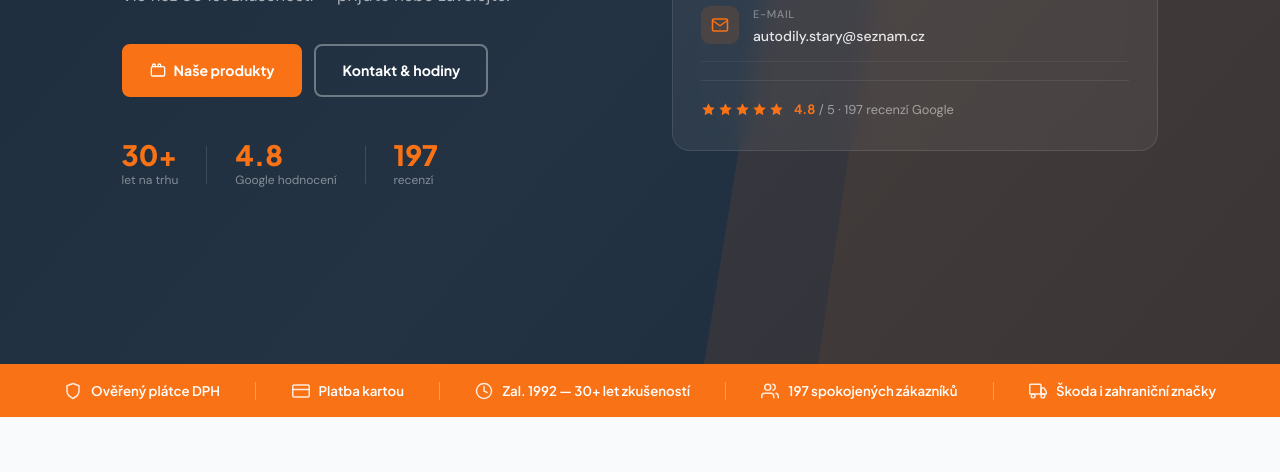
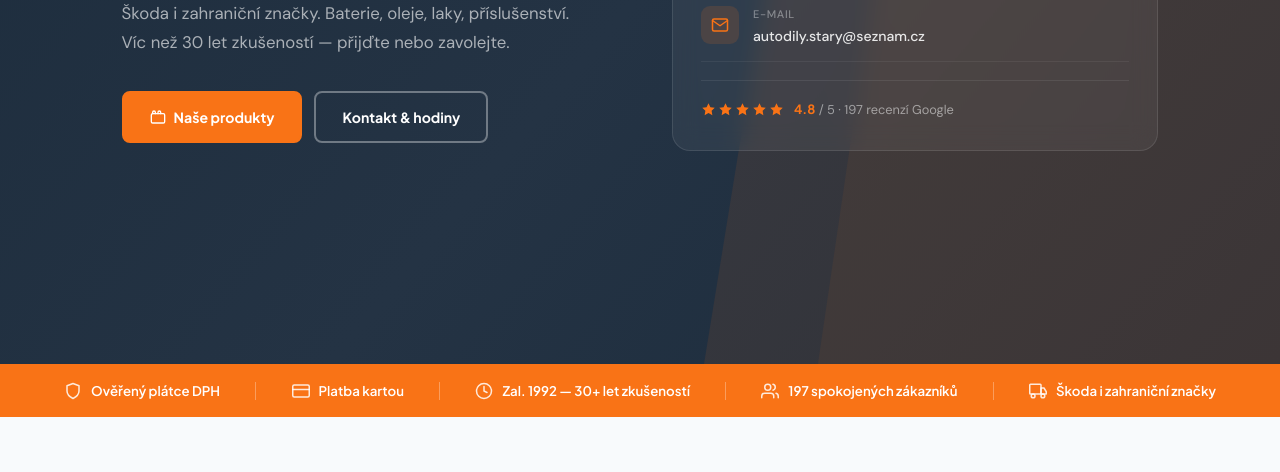
Before and after one commit to supercigan/autodilystary, a plain HTML site: page index.html in a window 1280 px wide. Shown: the part 628-1100 px from the top of the page. Drawn offline with Linux system fonts and the light colour scheme.

Commit message:
Remove stats from hero section

```diff
--- a/index.html
+++ b/index.html
@@ -173,12 +173,7 @@
     .hero__title { color: var(--white); margin-bottom: 18px; }
     .hero__title em { font-style: normal; color: var(--orange); }
     .hero__subtitle { color: rgba(255,255,255,.62); font-size: 1.05rem; line-height: 1.72; margin-bottom: 34px; max-width: 460px; }
-    .hero__actions { display: flex; gap: 12px; flex-wrap: wrap; margin-bottom: 44px; }
-    .hero__stats { display: flex; gap: 28px; flex-wrap: wrap; align-items: flex-end; }
-    .hero__stat { display: flex; flex-direction: column; gap: 2px; }
-    .hero__stat-num { font-family: 'Plus Jakarta Sans', sans-serif; font-size: 1.75rem; font-weight: 800; color: var(--orange); line-height: 1; }
-    .hero__stat-label { font-size: .75rem; color: rgba(255,255,255,.45); font-weight: 400; }
-    .hero__stat-sep { width: 1px; height: 38px; background: rgba(255,255,255,.13); align-self: center; }
+    .hero__actions { display: flex; gap: 12px; flex-wrap: wrap; }
 
     /* Right — info card */
     .hero__card {
@@ -567,22 +562,6 @@
           Naše produkty
         </a>
         <a href="#kontakt" class="btn btn-ghost">Kontakt &amp; hodiny</a>
-      </div>
-      <div class="hero__stats">
-        <div class="hero__stat">
-          <span class="hero__stat-num">30+</span>
-          <span class="hero__stat-label">let na trhu</span>
-        </div>
-        <div class="hero__stat-sep"></div>
-        <div class="hero__stat">
-          <span class="hero__stat-num">4.8</span>
-          <span class="hero__stat-label">Google hodnocení</span>
-        </div>
-        <div class="hero__stat-sep"></div>
-        <div class="hero__stat">
-          <span class="hero__stat-num">197</span>
-          <span class="hero__stat-label">recenzí</span>
-        </div>
       </div>
     </div>
 
```
